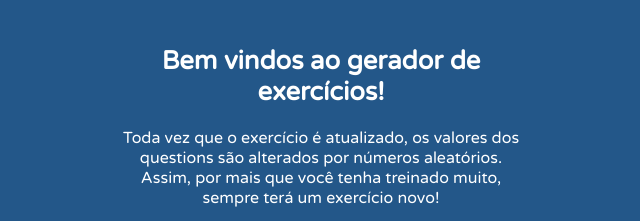
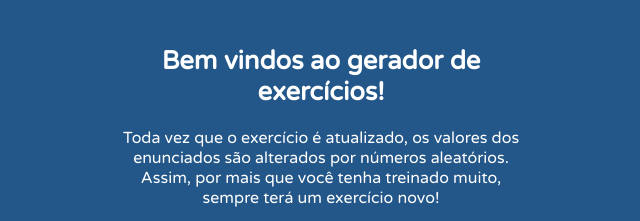
Before and after one commit to daviazev/gerador-de-exercicios, a plain HTML site: page index.html in a window 1280 px wide. Shown: the top 221 px of the page, 319-959 px from the left. Drawn offline with nearby package versions, Linux system fonts and the light colour scheme.

Commit message:
Update index.html

```diff
--- a/index.html
+++ b/index.html
@@ -23,7 +23,7 @@
     <section>
       <h1>Bem vindos ao gerador de exercícios!</h1>
       <p>
-        Toda vez que o exercício é atualizado, os valores dos questions são
+        Toda vez que o exercício é atualizado, os valores dos enunciados são
         alterados por números aleatórios. Assim, por mais que você tenha
         treinado muito, sempre terá um exercício novo!
       </p>
```
